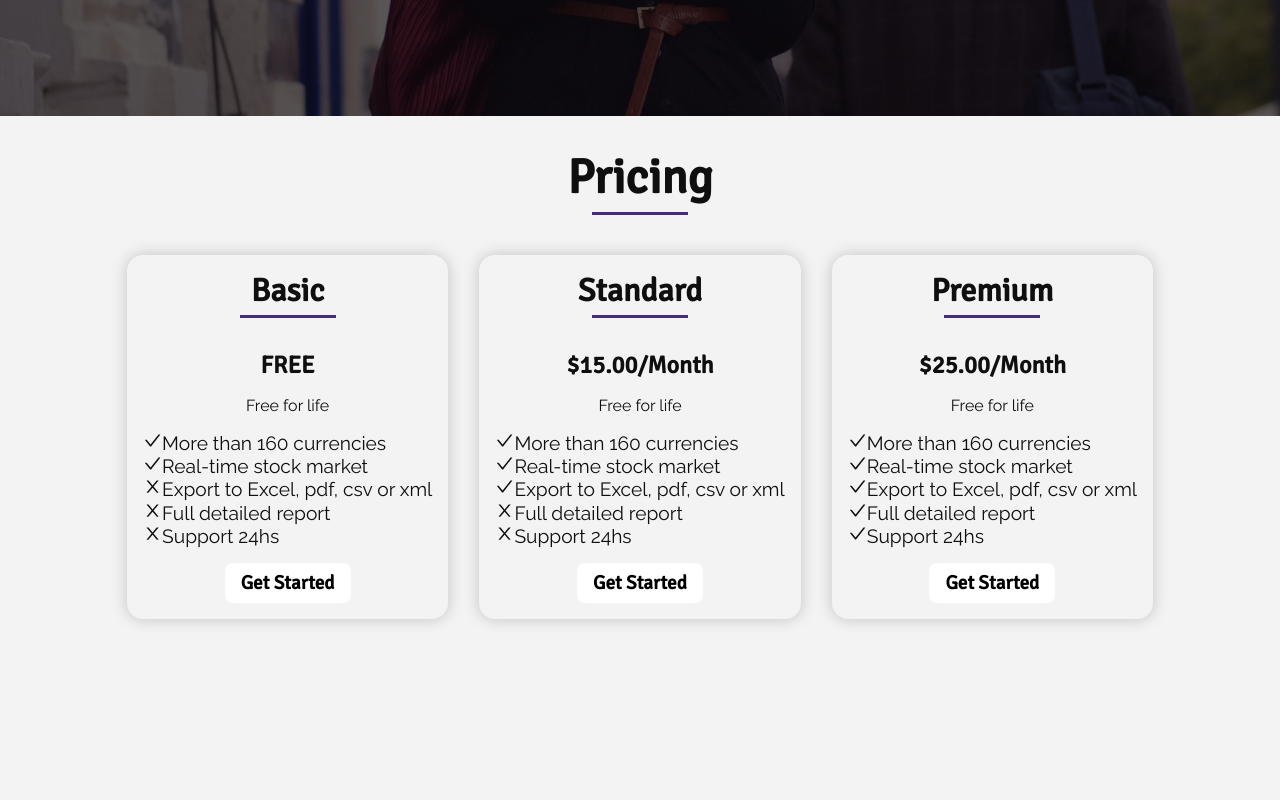
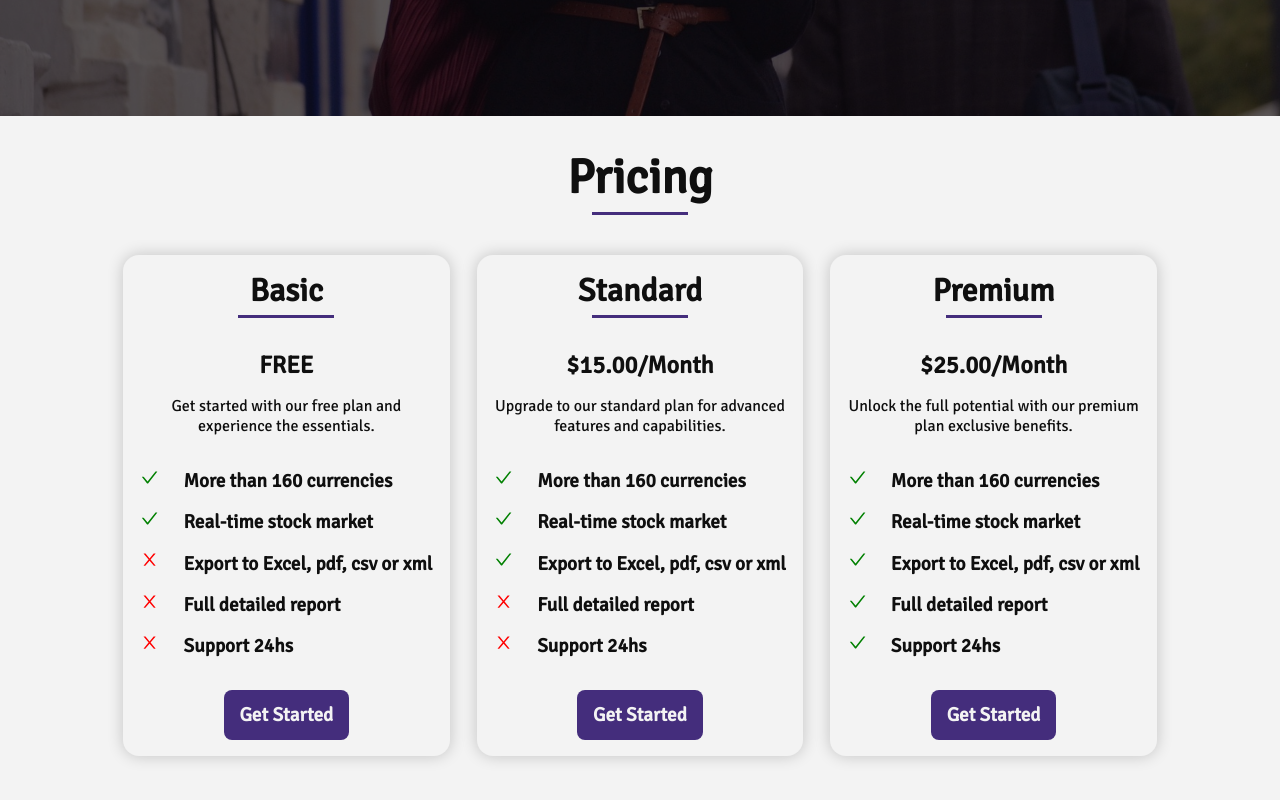
Before and after one commit to aysllanferreira/finances-app, a React (Vite) app: page / in a window 1280 px wide. Shown: the part 2424-3224 px from the top of the page. Before the commit the page ends 3091 px from the top, so only its background shows below. Built offline with nearby package versions, Linux system fonts and the light colour scheme.

Commit message:
feat: Pricing section finished

```diff
--- a/src/components/CTO/index.jsx
+++ b/src/components/CTO/index.jsx
@@ -2,6 +2,10 @@ import React from 'react';
 import './CTO.scss';
 
 function CTO() {
+  const scrollTo = (id) => {
+    const element = document.getElementById(id);
+    element.scrollIntoView({ behavior: 'smooth' });
+  };
   return (
     <section className="CTO">
       <div className="CTO__img">
@@ -31,7 +35,10 @@ function CTO() {
             <span>crucial</span>
             .
           </h2>
-          <button type="button">
+          <button
+            type="button"
+            onClick={() => scrollTo('pricing')}
+          >
             Get Started
           </button>
         </div>
--- a/src/components/Pricing/Pricing.scss
+++ b/src/components/Pricing/Pricing.scss
@@ -38,6 +38,7 @@
     box-shadow: 0 0 1rem 0 rgba(0, 0, 0, 0.2);
     transition: all 0.3s ease-in-out;
     text-align: center;
+    width: 30%;
 
     &:hover {
       transform: scale(1.05);
@@ -70,14 +71,30 @@
     }
 
     &__list{
+      display: flex;
+      flex-direction: column;
+      gap: 1rem;
       list-style: none;
       text-align: left;
+      margin-bottom: 1rem;
       font-size: 1.2rem;
-      font-weight: 400;
+
+      span{
+        margin-left: 1.5rem;
+        font-weight: 600;
+        font-family: 'Signika', sans-serif;
+      }
     }
 
-    &__button{
-      padding: 0.5rem 1rem;
+    &__desc{
+      font-size: 1rem;
+      font-weight: 400;
+      font-family: 'Signika', sans-serif;
+      margin-bottom: 1rem;
+    }
+
+    &__buttons{
+      padding: 0.8rem 1rem;
       border-radius: 0.5rem;
       border: none;
       background-color: $primary;
@@ -99,5 +116,15 @@
     flex-direction: column;
     align-items: center;
     gap: 2rem;
+
+    &__card{
+      width: 50%;
+    }
+  }
+
+  @media (max-width: 767px) {
+    &__card{
+      width: 80%;
+    }
   }
 }
--- a/src/components/Pricing/components/Card.jsx
+++ b/src/components/Pricing/components/Card.jsx
@@ -3,7 +3,7 @@ import PropTypes from 'prop-types';
 import { AiOutlineCheck, AiOutlineClose } from 'react-icons/ai';
 
 function Card({
-  title, price, desc, btnColour, btnTextColour, condition1, condition2,
+  title, price, desc, condition1, condition2,
   condition3, condition4, condition5,
 }) {
   return (
@@ -19,30 +19,29 @@ function Card({
       </div>
       <ul className="Pricing__card__list">
         <li className="Pricing__card__list__item">
-          {condition1 ? <AiOutlineCheck /> : <AiOutlineClose />}
+          {condition1 ? <AiOutlineCheck style={{ color: 'green' }} /> : <AiOutlineClose style={{ color: 'red' }} />}
           <span>More than 160 currencies</span>
         </li>
         <li className="Pricing__card__list__item">
-          {condition2 ? <AiOutlineCheck /> : <AiOutlineClose />}
+          {condition2 ? <AiOutlineCheck style={{ color: 'green' }} /> : <AiOutlineClose style={{ color: 'red' }} />}
           <span>Real-time stock market</span>
         </li>
         <li className="Pricing__card__list__item">
-          {condition3 ? <AiOutlineCheck /> : <AiOutlineClose />}
+          {condition3 ? <AiOutlineCheck style={{ color: 'green' }} /> : <AiOutlineClose style={{ color: 'red' }} />}
           <span>Export to Excel, pdf, csv or xml</span>
         </li>
         <li className="Pricing__card__list__item">
-          {condition4 ? <AiOutlineCheck /> : <AiOutlineClose />}
+          {condition4 ? <AiOutlineCheck style={{ color: 'green' }} /> : <AiOutlineClose style={{ color: 'red' }} />}
           <span>Full detailed report</span>
         </li>
         <li className="Pricing__card__list__item">
-          {condition5 ? <AiOutlineCheck /> : <AiOutlineClose />}
+          {condition5 ? <AiOutlineCheck style={{ color: 'green' }} /> : <AiOutlineClose style={{ color: 'red' }} />}
           <span>Support 24hs</span>
         </li>
       </ul>
       <button
         type="button"
-        className="Pricing__card__button"
-        style={{ backgroundColor: btnColour, color: btnTextColour }}
+        className="Pricing__card__buttons"
       >
         Get Started
       </button>
@@ -51,8 +50,6 @@ function Card({
 }
 
 Card.defaultProps = {
-  btnColour: '#fff',
-  btnTextColour: '#000',
   condition1: true,
   condition2: true,
   condition3: true,
@@ -64,8 +61,6 @@ Card.propTypes = {
   title: PropTypes.string.isRequired,
   price: PropTypes.string.isRequired,
   desc: PropTypes.string.isRequired,
-  btnColour: PropTypes.string,
-  btnTextColour: PropTypes.string,
   condition1: PropTypes.bool,
   condition2: PropTypes.bool,
   condition3: PropTypes.bool,
--- a/src/components/Pricing/index.jsx
+++ b/src/components/Pricing/index.jsx
@@ -10,9 +10,7 @@ function Pricing() {
         <Card
           title="Basic"
           price="FREE"
-          desc="Free for life"
-          btnColour="#fff"
-          btnTextColour="#000"
+          desc="Get started with our free plan and experience the essentials."
           condition3={false}
           condition4={false}
           condition5={false}
@@ -21,9 +19,7 @@ function Pricing() {
         <Card
           title="Standard"
           price="$15.00/Month"
-          desc="Free for life"
-          btnColour="#fff"
-          btnTextColour="#000"
+          desc="Upgrade to our standard plan for advanced features and capabilities."
           condition4={false}
           condition5={false}
         />
@@ -31,9 +27,7 @@ function Pricing() {
         <Card
           title="Premium"
           price="$25.00/Month"
-          desc="Free for life"
-          btnColour="#fff"
-          btnTextColour="#000"
+          desc="Unlock the full potential with our premium plan exclusive benefits."
         />
       </div>
     </div>
```
